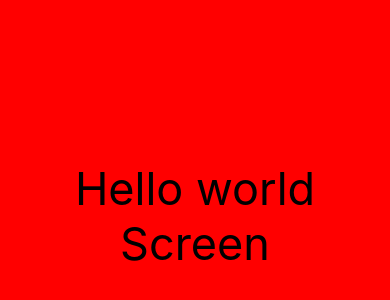
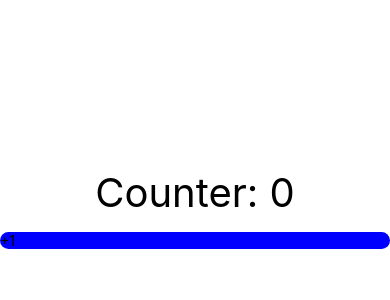
Before and after one commit to Alejoboga20/CounterReactNative, a React Native app: screen / in a window 390 px wide. Shown: the part 206-506 px from the top of the page. Built offline with nearby package versions, Linux system fonts and the light colour scheme.

Commit message:
Using touchable opacity

```diff
--- a/App.tsx
+++ b/App.tsx
@@ -1,8 +1,8 @@
 import React from 'react';
-import { HelloWorldScreen } from './src/screens/HelloWorldScreen';
+import { CounterScreen } from './src/screens/CounterScreen';
 
 export const App = () => {
-  return <HelloWorldScreen />;
+  return <CounterScreen />;
 };
 
 export default App;
--- /dev/null
+++ b/src/screens/CounterScreen.tsx
@@ -0,0 +1,20 @@
+import React, { useState } from 'react';
+import { Button, Text, TouchableOpacity, View } from 'react-native';
+
+export const CounterScreen = () => {
+  const [counter, setCounter] = useState(0);
+
+  return (
+    <View style={{ flex: 1, justifyContent: 'center' }}>
+      <Text style={{ fontSize: 40, textAlign: 'center', top: -15 }}>
+        Counter: {counter}
+      </Text>
+
+      <TouchableOpacity onPress={() => setCounter(counter + 1)}>
+        <View style={{ backgroundColor: 'blue', borderRadius: 100 }}>
+          <Text>+1</Text>
+        </View>
+      </TouchableOpacity>
+    </View>
+  );
+};
```
